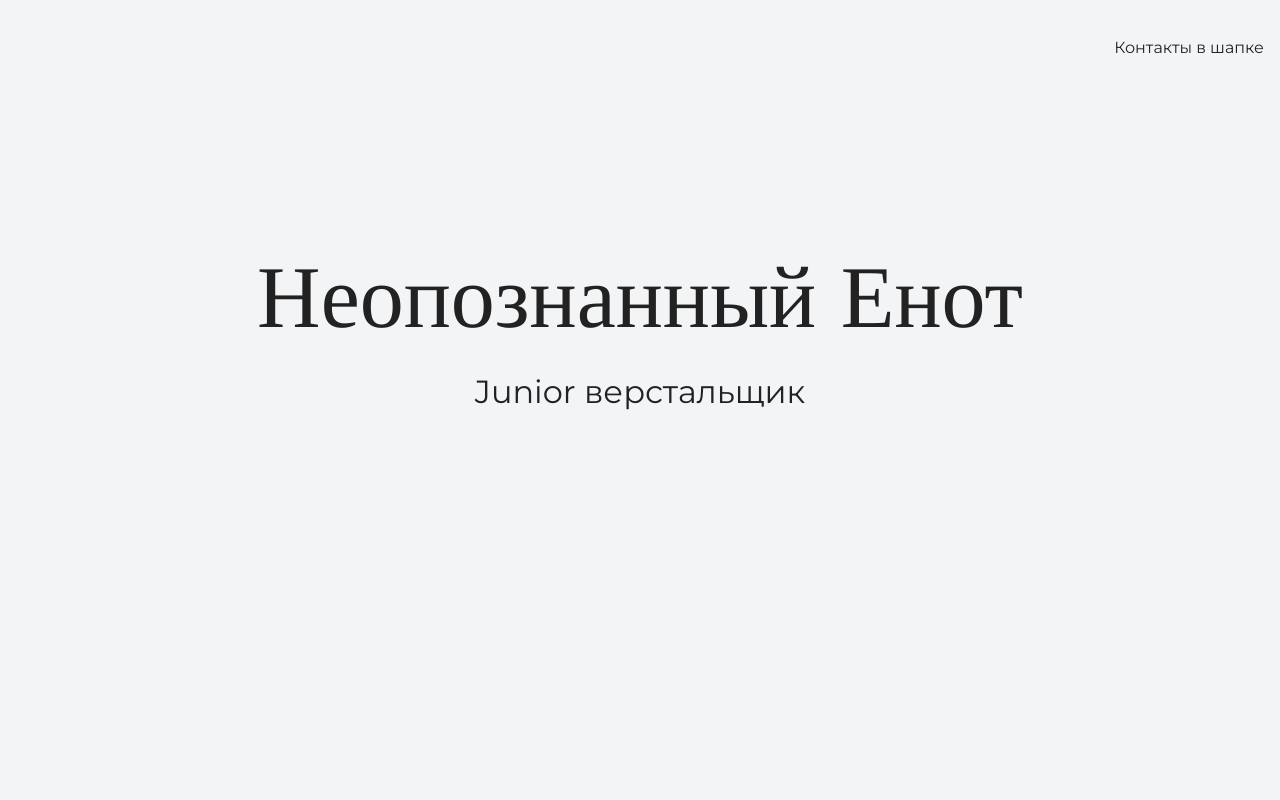
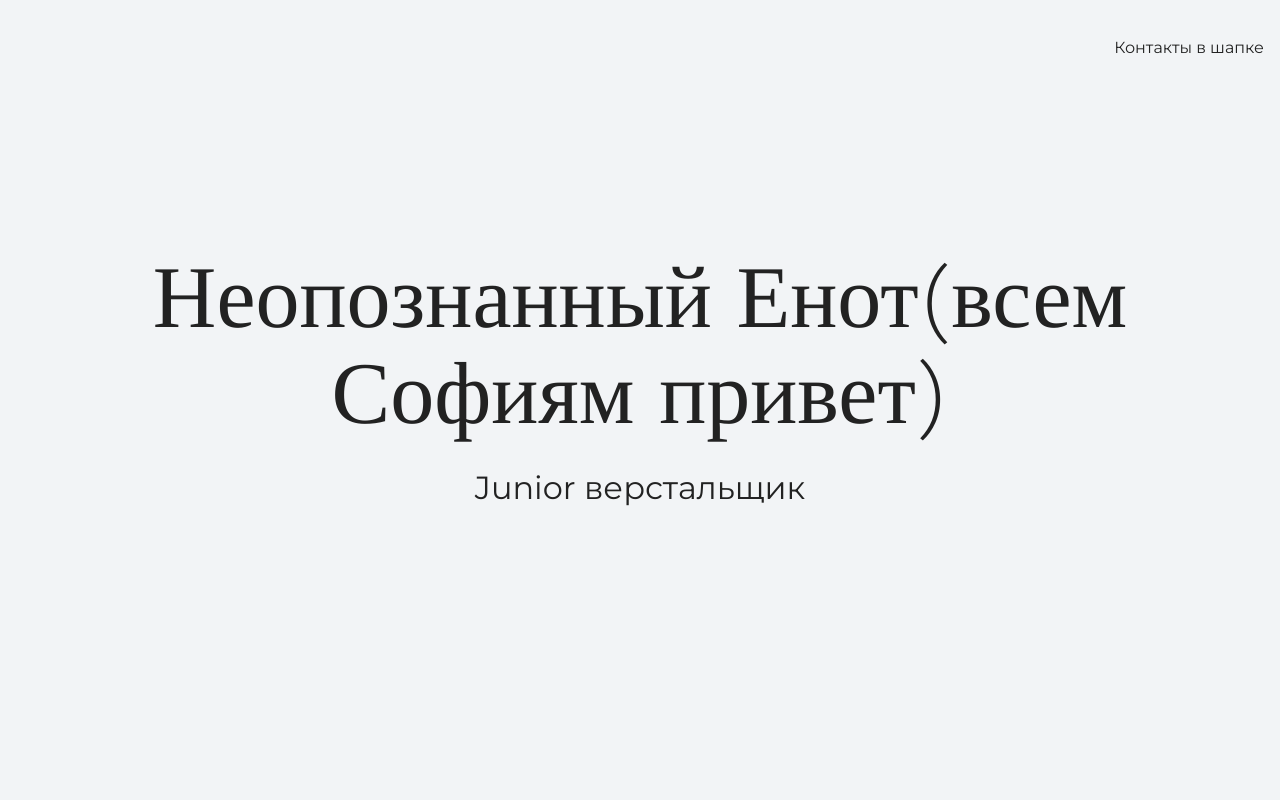
Before and after one commit to idkwhatimdoingZ/my-site, a plain HTML site: page index.html in a window 1280 px wide. Shown: the top 800 px of the page. Drawn offline with nearby package versions, Linux system fonts and the light colour scheme.

Commit message:
Add files via upload

```diff
--- a/index.html
+++ b/index.html
@@ -16,7 +16,7 @@
 
     <section class="hero-image">
       <div class="container">
-        <h1 class="heading">Неопознанный Енот</h1>
+        <h1 class="heading">Неопознанный Енот(всем Софиям привет)</h1>
         <p>Junior верстальщик</p>
       </div>
     </section>
```
